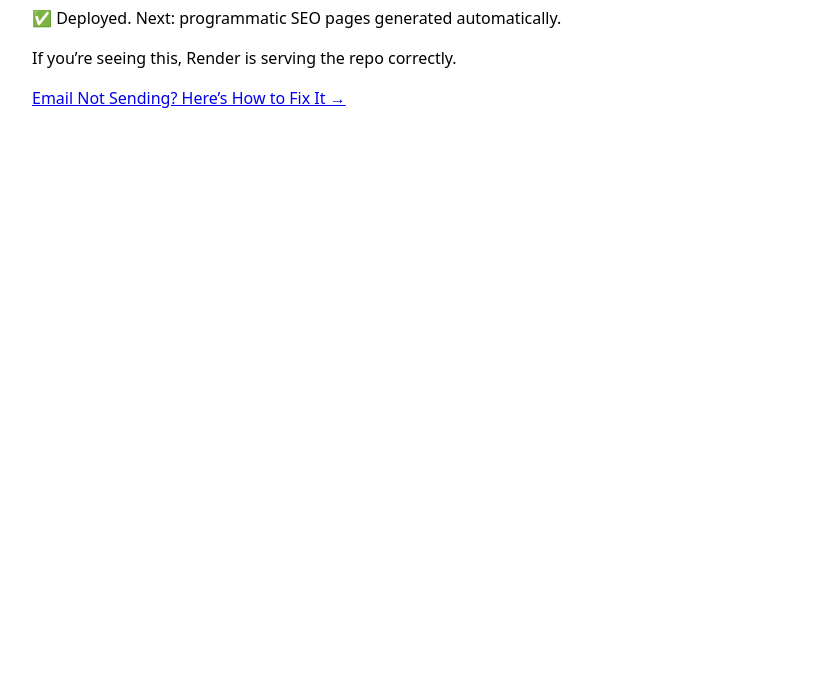
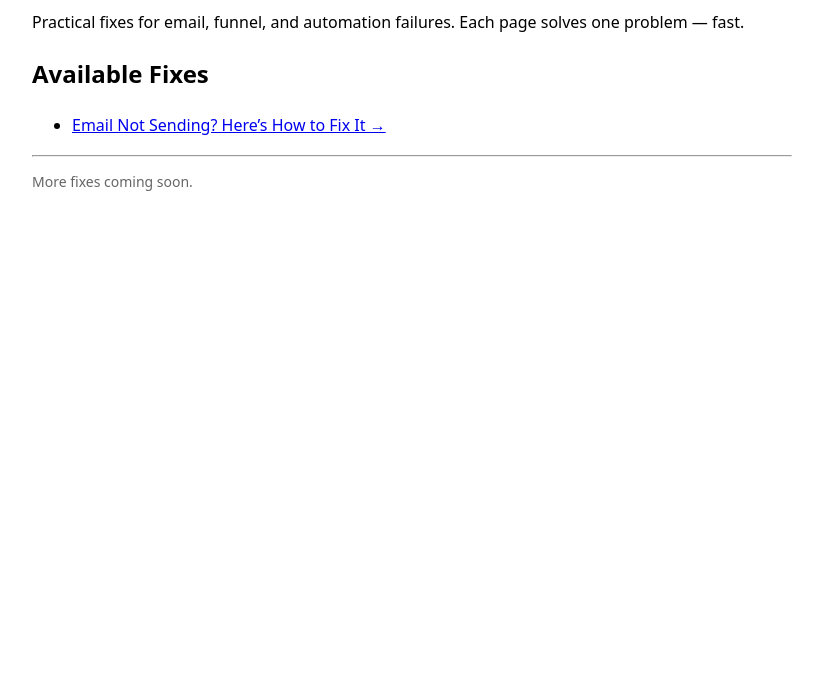
Before and after one commit to jasmactt-coder/fix-email-factory, a plain HTML site: page index.html in a window 1280 px wide. Shown: the part 103-800 px from the top of the page, without its empty margins (228-1051 px from the left). Drawn offline with Linux system fonts and the light colour scheme.

Commit message:
Update index.html

```diff
--- a/index.html
+++ b/index.html
@@ -7,19 +7,31 @@
   <meta name="description" content="Fast fixes for funnel, email, and automation failures." />
 </head>
 
-<body style="font-family:system-ui;max-width:760px;margin:40px auto;padding:0 16px;line-height:1.5">
+ <body style="font-family:system-ui;max-width:760px;margin:40px auto;padding:0 16px;line-height:1.6">
 
   <h1>Fix Library</h1>
 
-  <p>✅ Deployed. Next: programmatic SEO pages generated automatically.</p>
+  <p>
+    Practical fixes for email, funnel, and automation failures.
+    Each page solves one problem — fast.
+  </p>
 
-  <p>If you’re seeing this, Render is serving the repo correctly.</p>
+  <h2>Available Fixes</h2>
 
-  <p>
-    <a href="/email-not-sending.html">
-      Email Not Sending? Here’s How to Fix It →
-    </a>
+  <ul>
+    <li>
+      <a href="/email-not-sending.html">
+        Email Not Sending? Here’s How to Fix It →
+      </a>
+    </li>
+  </ul>
+
+  <hr />
+
+  <p style="font-size:14px;color:#666">
+    More fixes coming soon.
   </p>
 
 </body>
+
 </html>
```
